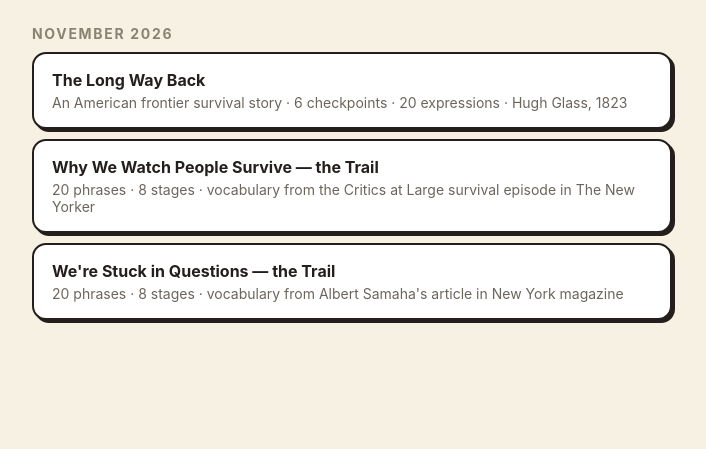
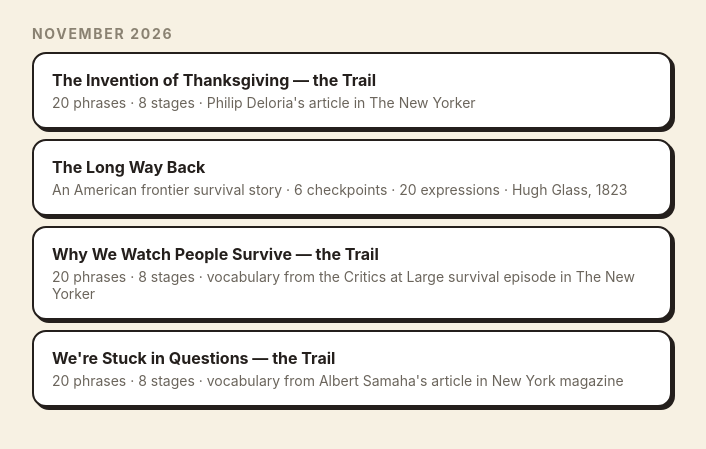
Before and after one commit to maybealexander17-pixel/maybealexander17-pixel.github.io, a plain HTML site: page index.html in a window 1280 px wide. Shown: the part 91-540 px from the top of the page, without its empty margins (288-994 px from the left). Drawn offline with Linux system fonts and the light colour scheme.

Commit message:
Index: add Thanksgiving vocabulary trail

```diff
--- a/index.html
+++ b/index.html
@@ -13,6 +13,8 @@ a:active{transform:translate(2px,2px);box-shadow:1px 1px 0 #241f1c}
 </style></head><body>
 <h1>Club practice pages</h1>
 <h2>November 2026</h2>
+<a href="thanksgiving-vocab-trail.html">The Invention of Thanksgiving — the Trail
+<span>20 phrases · 8 stages · Philip Deloria's article in The New Yorker</span></a>
 <a href="the-long-way-back.html">The Long Way Back
 <span>An American frontier survival story · 6 checkpoints · 20 expressions · Hugh Glass, 1823</span></a>
 <a href="survival-stories-lexical-trail.html">Why We Watch People Survive — the Trail
```
